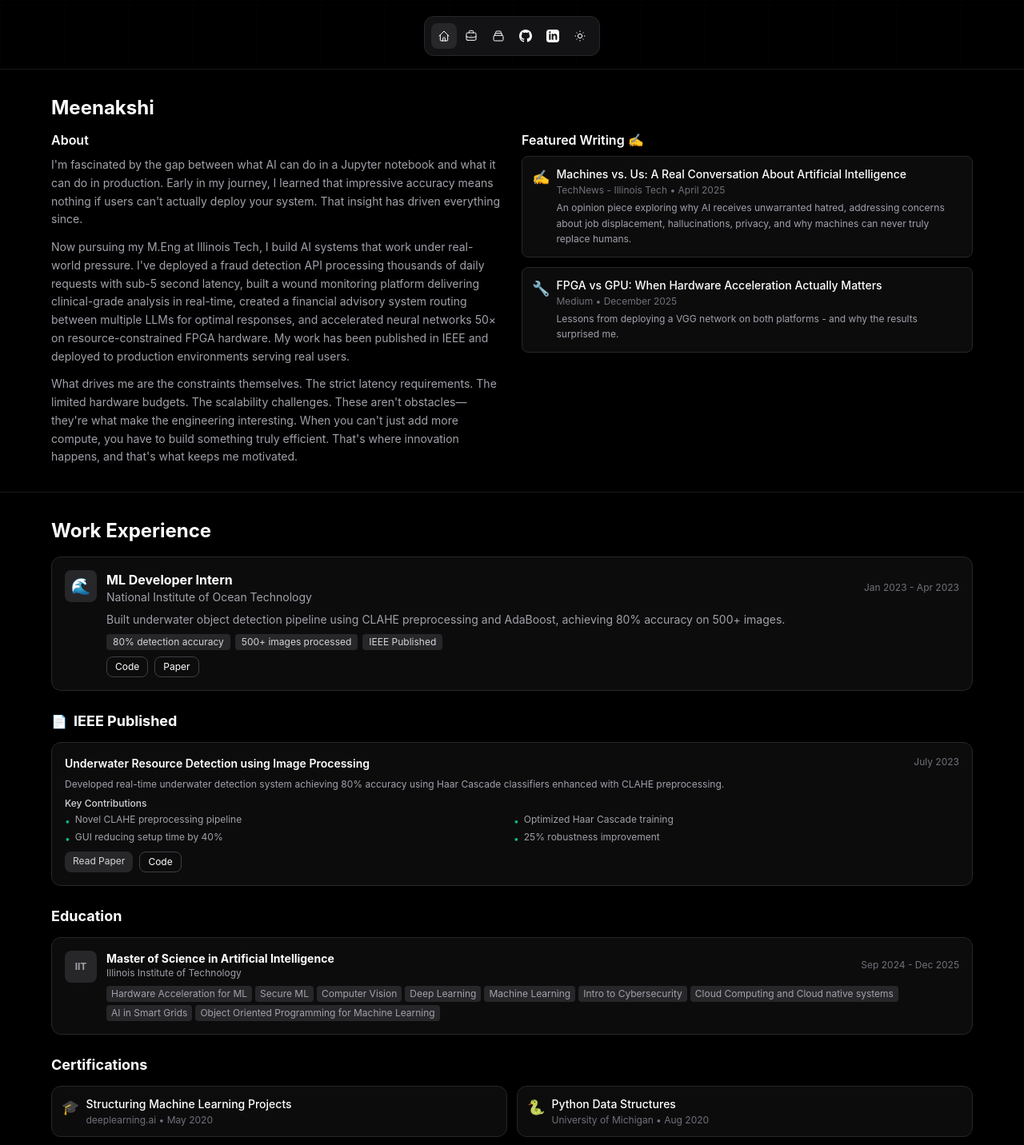
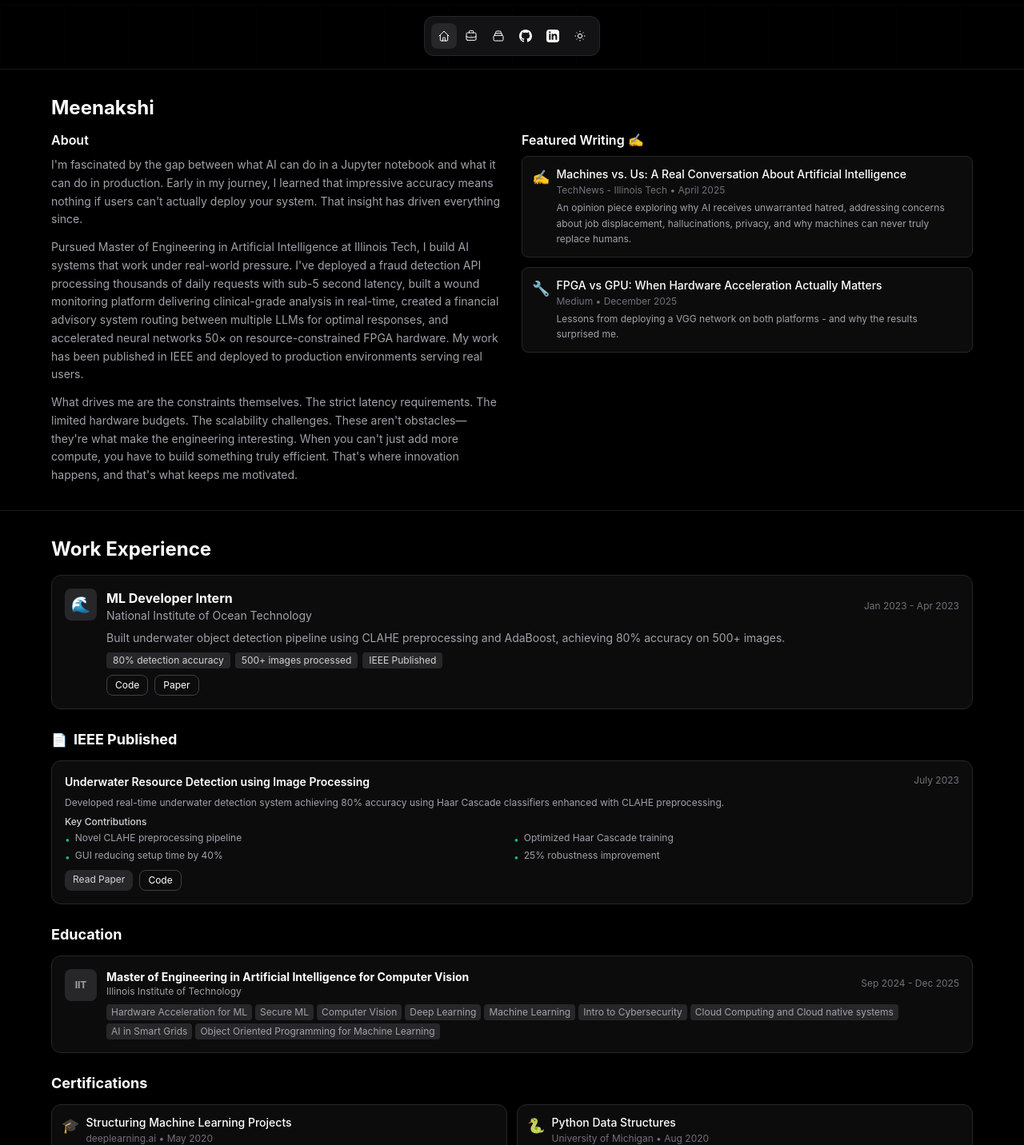
Before and after one commit to Msundara19/portfolio, a React (Create React App) app: page / in a window 1280 px wide. Shown: the part 714-2146 px from the top of the page at 80% size. Built offline with nearby package versions, Linux system fonts and the light colour scheme.

Commit message:
Update education details and personal statement

```diff
--- a/src/App.js
+++ b/src/App.js
@@ -163,7 +163,7 @@
 
   const education = [
     {
-      degree: "Master of Science in Artificial Intelligence",
+      degree: "Master of Engineering in Artificial Intelligence for Computer Vision",
       school: "Illinois Institute of Technology",
       period: "Sep 2024 - Dec 2025",
       courses: ["Hardware Acceleration for ML", "Secure ML", "Computer Vision", "Deep Learning", "Machine Learning", "Intro to Cybersecurity", "Cloud Computing and Cloud native systems", "AI in Smart Grids", "Object Oriented Programming for Machine Learning"],
@@ -296,7 +296,7 @@
                 I'm fascinated by the gap between what AI can do in a Jupyter notebook and what it can do in production. Early in my journey, I learned that impressive accuracy means nothing if users can't actually deploy your system. That insight has driven everything since.
               </p>
               <p className={`text-sm leading-relaxed mb-3 ${darkMode ? 'text-zinc-400' : 'text-zinc-600'}`}>
-                Now pursuing my M.Eng at Illinois Tech, I build AI systems that work under real-world pressure. I've deployed a fraud detection API processing thousands of daily requests with sub-5 second latency, built a wound monitoring platform delivering clinical-grade analysis in real-time, created a financial advisory system routing between multiple LLMs for optimal responses, and accelerated neural networks 50× on resource-constrained FPGA hardware. My work has been published in IEEE and deployed to production environments serving real users.
+                Pursued Master of Engineering in Artificial Intelligence at Illinois Tech, I build AI systems that work under real-world pressure. I've deployed a fraud detection API processing thousands of daily requests with sub-5 second latency, built a wound monitoring platform delivering clinical-grade analysis in real-time, created a financial advisory system routing between multiple LLMs for optimal responses, and accelerated neural networks 50× on resource-constrained FPGA hardware. My work has been published in IEEE and deployed to production environments serving real users.
               </p>
               <p className={`text-sm leading-relaxed ${darkMode ? 'text-zinc-400' : 'text-zinc-600'}`}>
                 What drives me are the constraints themselves. The strict latency requirements. The limited hardware budgets. The scalability challenges. These aren't obstacles—they're what make the engineering interesting. When you can't just add more compute, you have to build something truly efficient. That's where innovation happens, and that's what keeps me motivated.
```
